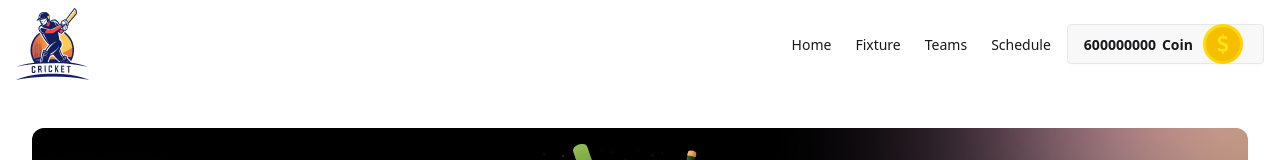
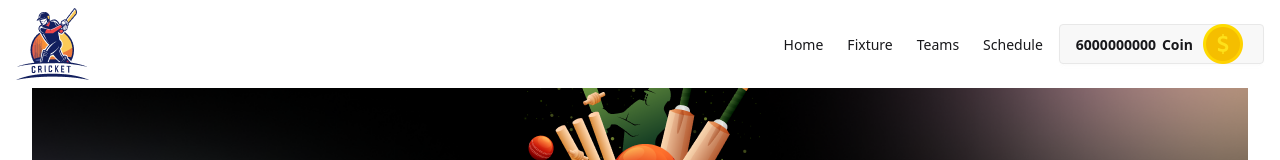
Before and after one commit to rimpakasundi07/Dream-11-Project, a React (Vite) app: page / in a window 1280 px wide. Shown: the top 160 px of the page. Built offline with nearby package versions, Linux system fonts and the light colour scheme.

Commit message:
Implement player selection with balance deduction logic

```diff
--- a/src/App.jsx
+++ b/src/App.jsx
@@ -5,6 +5,7 @@ import Availableplayers from "./components/AvailablePlayers/Availableplayers";
 import SelectedPlayer from "./components/AvailablePlayers/SelectedPlayers/SelectedPlayer";
 import Navbar from "./components/AvailablePlayers/Navbar/Navbar";
 import Banner from "./components/AvailablePlayers/Banner/Banner";
+// import { use } from "react";
 
 const fetchPlayers = async () => {
   const res = await fetch("/players.json");
@@ -13,12 +14,15 @@ const fetchPlayers = async () => {
   return data;
 };
 
+const playersPromise = fetchPlayers();
+
 function App() {
   const [toggle, setToggle] = useState(true);
-  const playersPromise = fetchPlayers();
+  const [availableBalance, setAvailableBalance] = useState(6000000000);
+
   return (
     <>
-      <Navbar />
+      <Navbar availableBalance={availableBalance} />
       <Banner />
       <div className=" px-8 container mx-auto flex justify-between items-center ">
         <h1 className="font-bold lg:text-3xl text-xl">Available Players</h1>
@@ -47,7 +51,11 @@ function App() {
             <span className="Loading loading-spinner loading-xl"></span>
           }
         >
-          <Availableplayers playersPromise={playersPromise} />
+          <Availableplayers
+            availableBalance={availableBalance}
+            setAvailableBalance={setAvailableBalance}
+            playersPromise={playersPromise}
+          />
         </Suspense>
       ) : (
         <SelectedPlayer />
--- a/src/components/AvailablePlayers/Availableplayers.jsx
+++ b/src/components/AvailablePlayers/Availableplayers.jsx
@@ -1,13 +1,21 @@
 import React, { use } from "react";
 
 import PlayerCard from "../PlayerCard/PlayerCard";
-const Availableplayers = ({ playersPromise }) => {
+const Availableplayers = ({
+  playersPromise,
+  setAvailableBalance,
+  availableBalance,
+}) => {
   const playersData = use(playersPromise);
   console.log(playersData);
   return (
     <div className="grid grid-cols-1 md:grid-cols-3 container md:px-8 gap-4  mx-auto">
       {playersData.map((player) => (
-        <PlayerCard player={player}></PlayerCard>
+        <PlayerCard
+          availableBalance={availableBalance}
+          setAvailableBalance={setAvailableBalance}
+          player={player}
+        ></PlayerCard>
       ))}
     </div>
   );
--- a/src/components/AvailablePlayers/Navbar/Navbar.jsx
+++ b/src/components/AvailablePlayers/Navbar/Navbar.jsx
@@ -2,9 +2,9 @@ import React from "react";
 import logo from "../../../assets/logo.png";
 import dollar from "../../../assets/icons8-coin-48.png";
 
-const Navbar = () => {
+const Navbar = ({ availableBalance }) => {
   return (
-    <div className="navbar container px-4 mx-auto ">
+    <div className="navbar container bg-white  z-40 fixed px-4 mx-auto ">
       <div className="navbar-start">
         <div className="dropdown">
           <div tabIndex={0} role="button" className="btn btn-ghost lg:hidden">
@@ -61,7 +61,7 @@ const Navbar = () => {
           </li>
         </ul>
         <a className="btn">
-          <span>600000000</span>
+          <span>{availableBalance}</span>
           <span>Coin</span>
           <img src={dollar} alt="" />
         </a>
--- a/src/components/PlayerCard/PlayerCard.jsx
+++ b/src/components/PlayerCard/PlayerCard.jsx
@@ -2,7 +2,7 @@ import React, { useState } from "react";
 import flagImg from "../../assets/icons8-flag-50.png";
 import userImg from "../../assets/icons8-user-50.png";
 
-const PlayerCard = ({ player }) => {
+const PlayerCard = ({ player, setAvailableBalance, availableBalance }) => {
   const [isSelected, setIsSelected] = useState(false);
   return (
     <div className="card bg-base-100 p-4 shadow-sm">
@@ -41,7 +41,13 @@ const PlayerCard = ({ player }) => {
           <p className="text-black font-semibold">${player.price}</p>
           <button
             disabled={isSelected}
-            onClick={() => setIsSelected(true)}
+            onClick={() => {
+              setIsSelected(true);
+              setAvailableBalance(
+                availableBalance -
+                  player.price.split("USD").join("").split(",").join("")
+              );
+            }}
             className="btn hover:bg-sky-400 hover:text-white"
           >
             {isSelected === true ? "Selected" : "Choose Player"}
```
